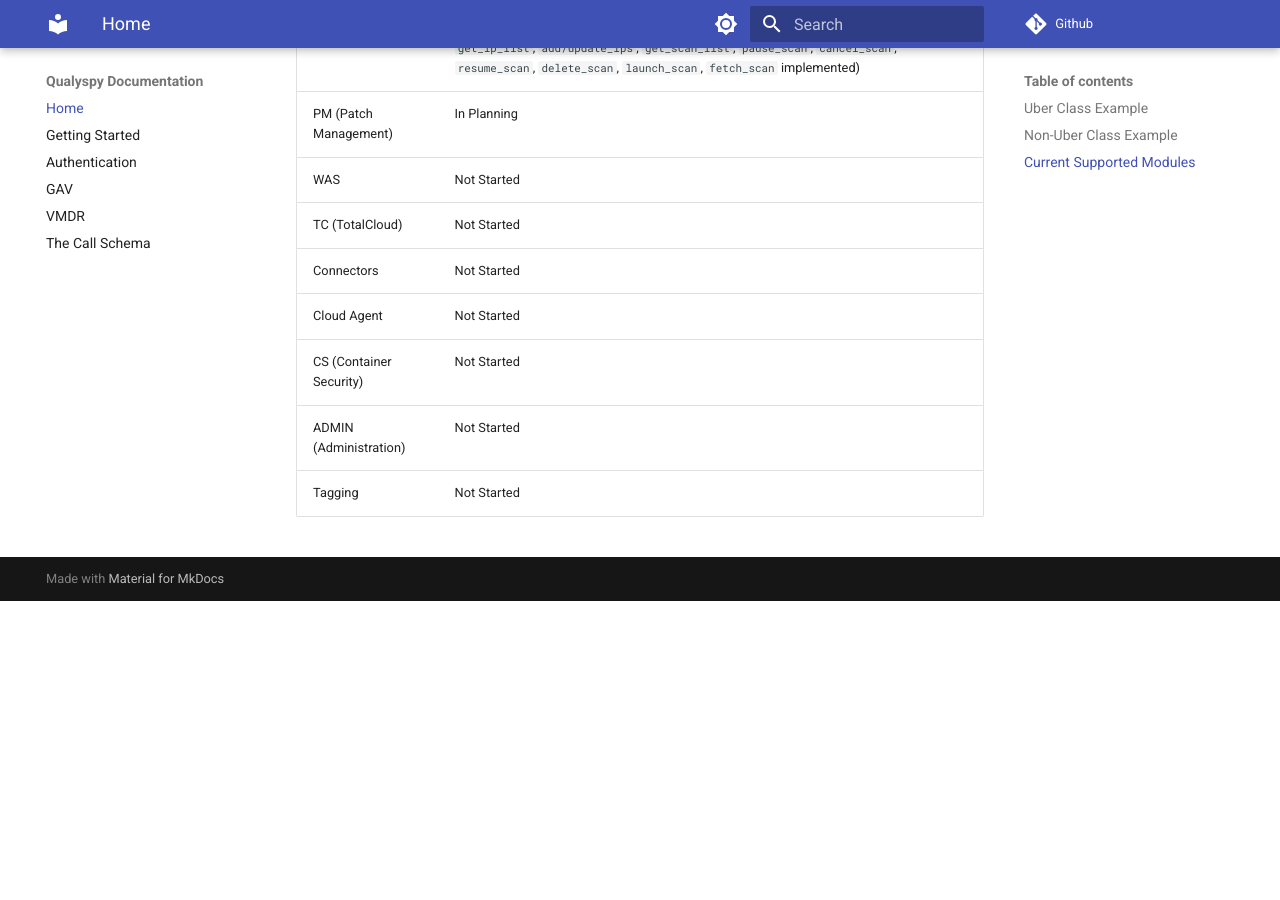
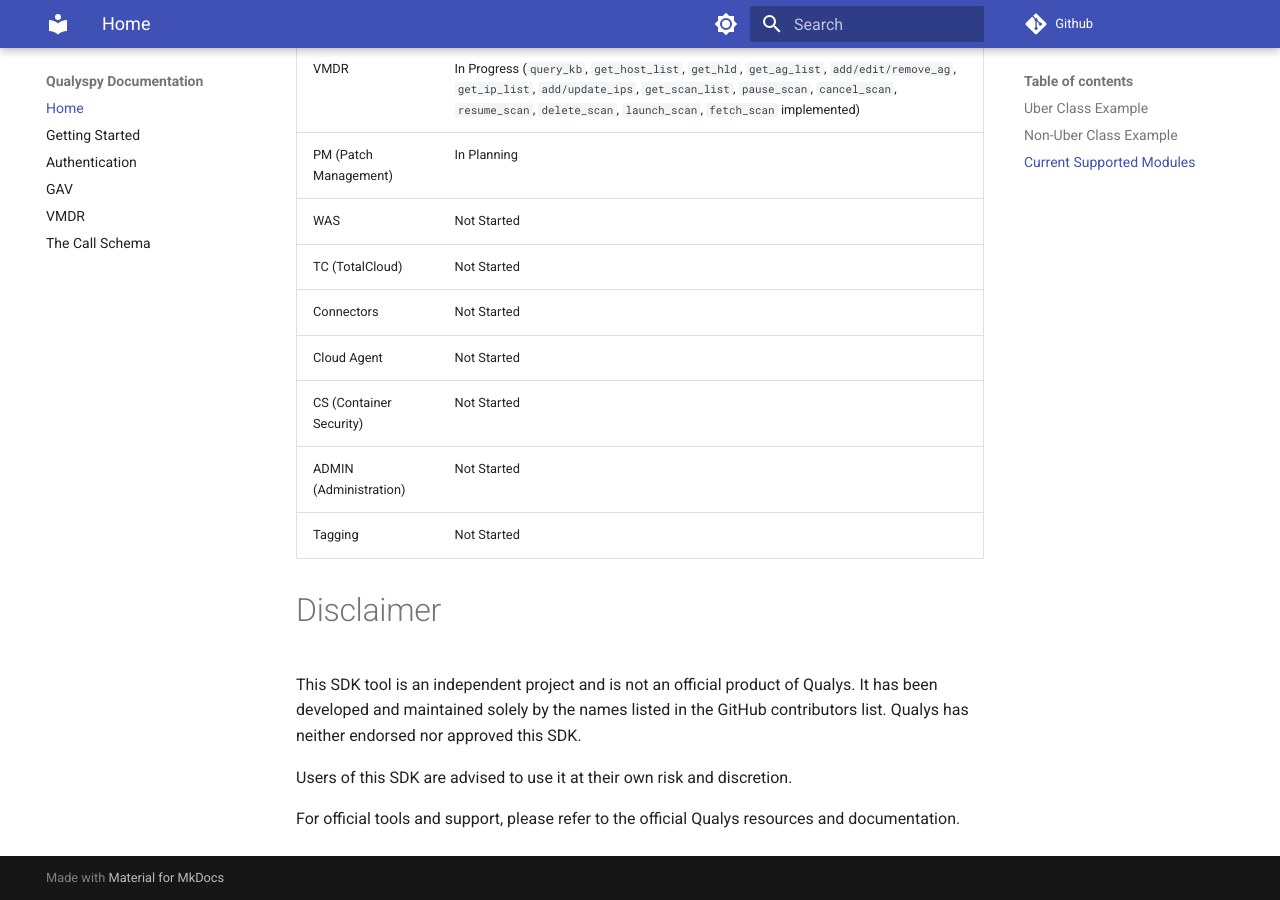
Before and after one commit to 0x41424142/qualysdk, an MkDocs documentation site: the page built from docs/index.md, in a window 1280 px wide and 900 px high, scrolled down 1056 px. Built offline with MkDocs 1.6.1 and Material for MkDocs 9.7.7, drawn with Linux system fonts in a browser that asks for light colours; comment, search, counter and statistics services are not loaded; before the commit the page ends 1657 px from its top, so only the background shows below that.

Commit message:
Added disclaimer, logo

```diff
--- a/docs/index.md
+++ b/docs/index.md
@@ -41,3 +43,11 @@
 |CS (Container Security) | Not Started
 |ADMIN (Administration) | Not Started
 |Tagging| Not Started
+
+# Disclaimer
+
+This SDK tool is an independent project and is not an official product of Qualys. It has been developed and maintained solely by the names listed in the GitHub contributors list. Qualys has neither endorsed nor approved this SDK.
+
+Users of this SDK are advised to use it at their own risk and discretion.
+
+For official tools and support, please refer to the official Qualys resources and documentation.
```
Also changed, not shown: other parts of docs/index.md (+2 -0 lines), README.md (+8 -10 lines), imgs/QualysPyLogo.png (added).
